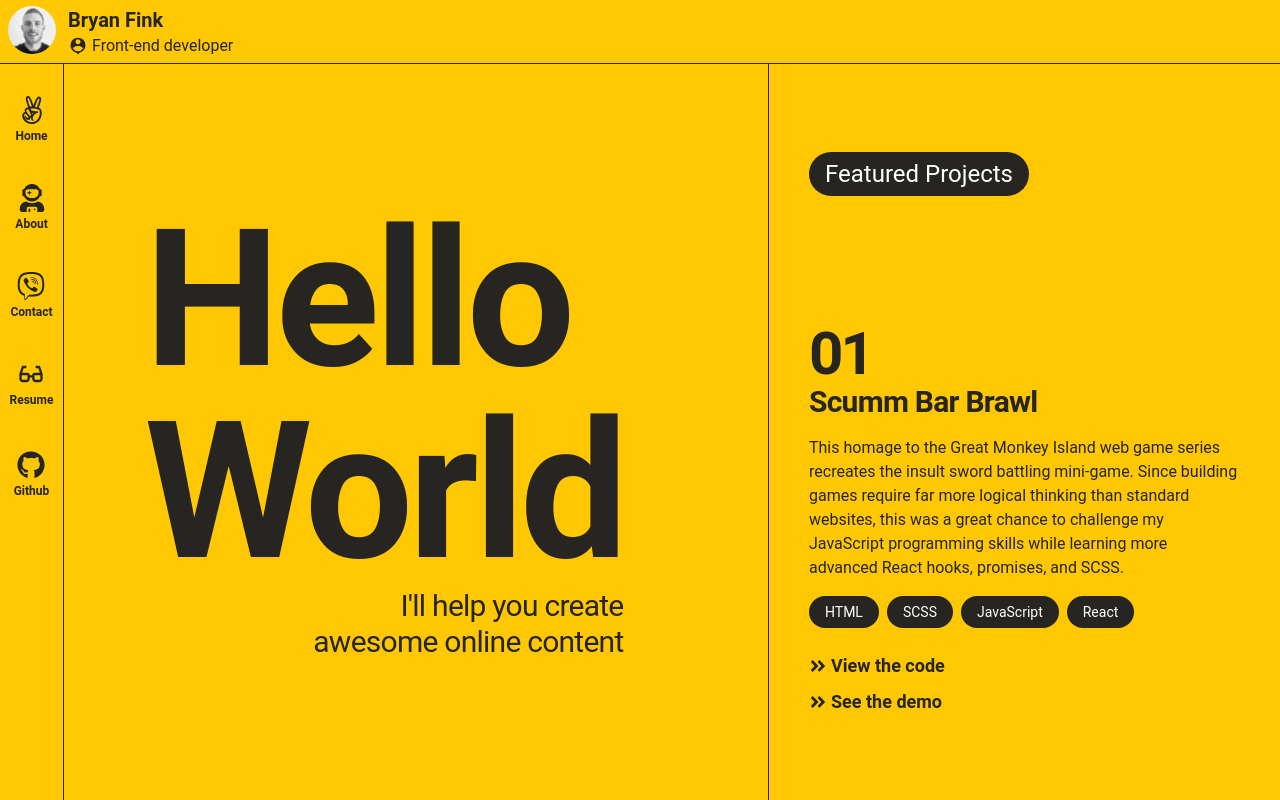
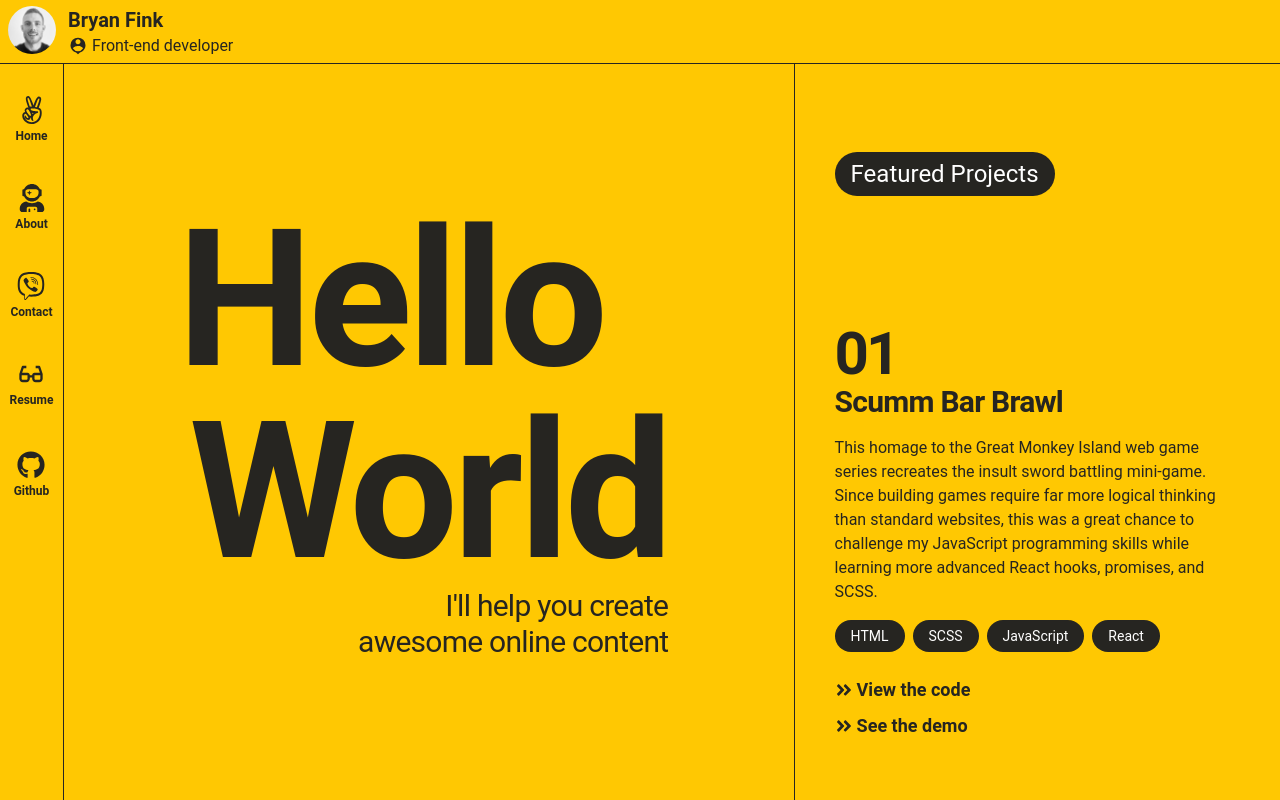
Before and after one commit to BryanMF87/bryanmf87.github.io, a React (Create React App) app: page / in a window 1280 px wide. Built offline with nearby package versions, Linux system fonts and the light colour scheme; a web font is replaced by a local one.

Commit message:
fixed desktop screen size overflox of main content area behind nav and moved Hello in Hello World left to line up with World

```diff
--- a/src/App.js
+++ b/src/App.js
@@ -90,7 +90,7 @@ function App() {
       </header>
 
       <div className="w-full flex">
-        <nav className={`h-screen w-16 flex-none pt-8 align-center border-r border-ccDark bg-ccYellow fixed z-10 transition-transform ${showNav ? "translate-X-16" : "-translate-x-16"} md:block`}>
+        <nav className={`h-screen w-16 flex-none pt-8 align-center border-r border-ccDark bg-ccYellow fixed z-10 transition-transform ${showNav ? "translate-X-16" : "-translate-x-16"} md:relative`}>
           <ul className="flex flex-col gap-10">
             <li className="flex flex-col mx-auto">
                 <button onClick={()=> handleYScroll(homeRef.current)} className="hover:opacity-50 hover:scale-95 transition-transform ease-in-out">
@@ -144,7 +144,7 @@ function App() {
               </button>
               <section ref={homeRef} className="h-[calc(100vh-4rem)] flex flex-col">
                 <div className='w-min my-auto mx-auto'>
-                  <h1 className="text-8xl font-bold tracking-tight leading-none xs:text-9xl smer:text-10xl sm:text-11xl md:text-9xl lg:text-10xl xl:text-11xl">Hello World</h1>
+                  <h1 className="text-8xl font-bold tracking-tight leading-none xs:text-9xl smer:text-10xl sm:text-11xl md:text-9xl lg:text-10xl xl:text-11xl"><span className="-ml-3">Hello</span> World</h1>
                   <h3 className="text-3xl text-right tracking-tight max-w-xs ml-auto">I'll help you create awesome online content</h3>
                 </div>
               </section>
```
